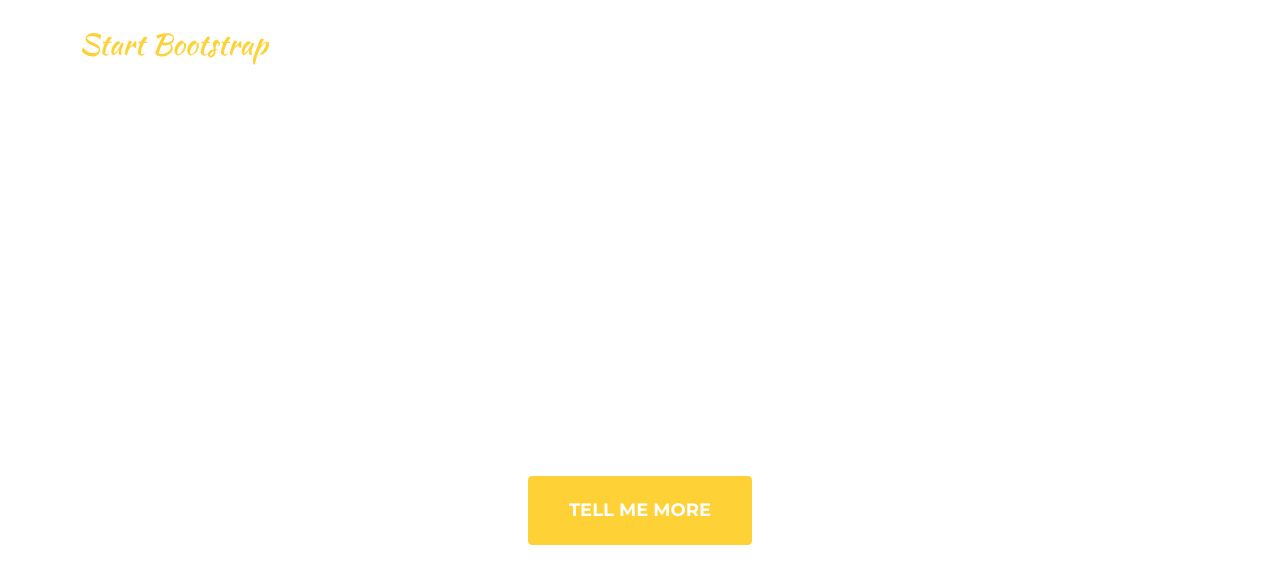
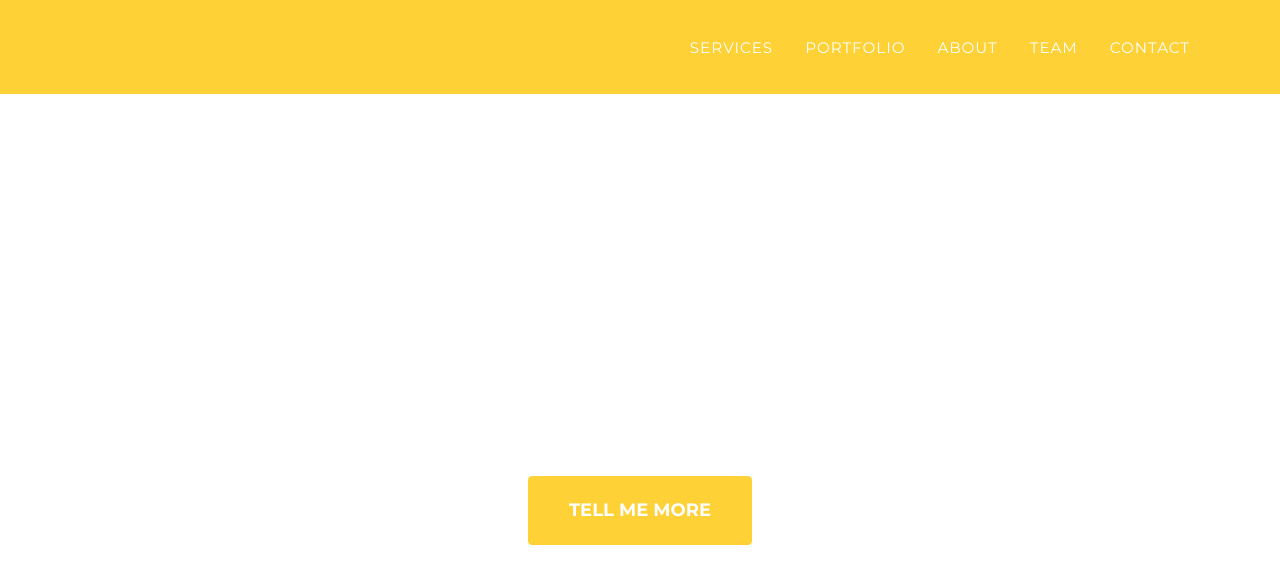
Before and after one commit to Syed-Owais-Ur-Rehman/EcommerceWebsite2, a Django app: page /shop/checkout/ in a window 1280 px wide. Shown: the top 584 px of the page. Run offline with Django 3.2, Linux system fonts and the light colour scheme; some libraries are stand-ins or nearby versions; some web fonts are replaced.

Commit message:
Update ecomstyles.css

```diff
--- a/ecomweb/shop/static/shop/css/ecomstyles.css
+++ b/ecomweb/shop/static/shop/css/ecomstyles.css
@@ -469,7 +469,7 @@ hr {
       padding-top: 1.5rem;
       padding-bottom: 1.5rem;
       border: none;
-      background-color: #fed136;
+      background-color: transparent;
       transition: padding-top 0.3s ease-in-out, padding-bottom 0.3s ease-in-out;
     }
     #mainNav .navbar-brand {
@@ -996,7 +996,7 @@ body {
       padding-top: 1.5rem;
       padding-bottom: 1.5rem;
       border: none;
-      background-color: transparent;
+      background-color: #fed136;
       transition: padding-top 0.3s ease-in-out, padding-bottom 0.3s ease-in-out;
     }
     #mainNav .navbar-brand {
```
